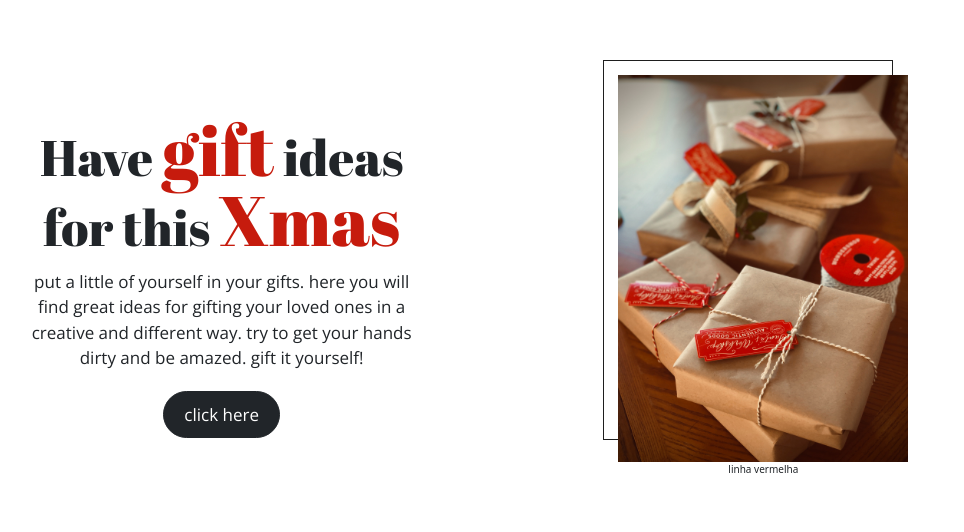
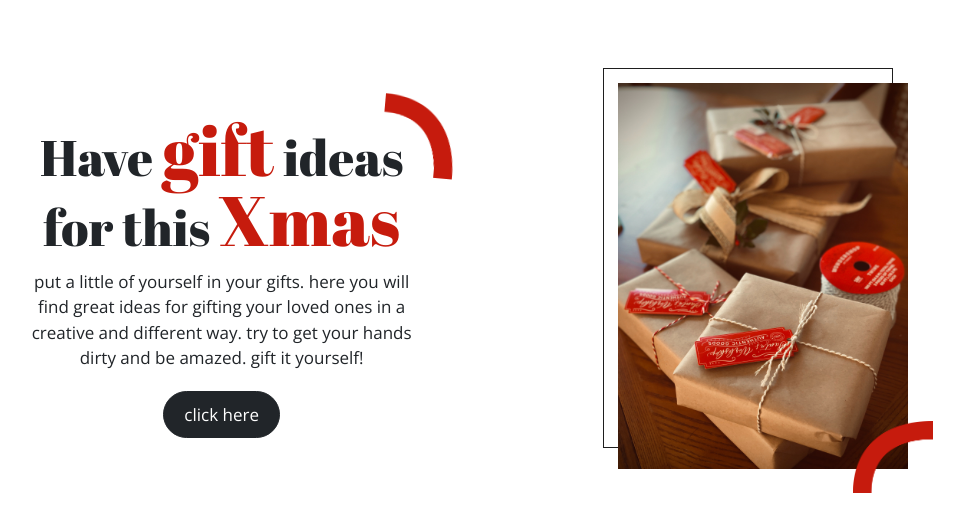
Before and after one commit to alissaps/gift-it-yourself, a React (Create React App) app: page / in a window 1280 px wide. Shown: the part 124-656 px from the top of the page, without its empty margins (175-1139 px from the left). Built offline with nearby package versions, Linux system fonts and the light colour scheme.

Commit message:
add link and red lines

```diff
--- a/src/components/HomePage.css
+++ b/src/components/HomePage.css
@@ -10,22 +10,23 @@
   align-items: center;
   min-height: 100vh;
   justify-content: space-evenly;
-
 }
 
 #main-text {
   width: 400px;
+  position: relative;
 }
 
 h1 {
   font-size: 5rem;
-    font-family: 'Abril Fatface', cursive;
+  font-family: "Abril Fatface", cursive;
   line-height: 1;
+  position: relative;
 }
 
 .red-text {
   font-size: 7rem;
-    color: #C61B0D;
+  color: #c61b0d;
 }
 
 .img {
@@ -38,7 +39,7 @@ h1 {
 }
 
 .black-line {
-    border: 1px #1E1E1E solid;
+  border: 1px #1e1e1e solid;
   width: 290px;
   height: 380px;
   position: absolute;
@@ -51,7 +52,25 @@ h1 {
 }
 
 .text {
-    font-family: 'Open Sans', sans-serif;
+  font-family: "Open Sans", sans-serif;
   font-weight: 400;
   font-size: 1.7rem;
 }
+
+.red-line {
+    width: 80px;
+    transform: rotate(95deg);
+    position: absolute;
+
+}
+
+.text-position {
+    top: -14px;
+    right: -37px;
+}
+
+.image-position {
+    bottom: -24px;
+    transform: rotate(0deg);
+    right: -25px;
+}
--- a/src/components/HomePage.js
+++ b/src/components/HomePage.js
@@ -1,21 +1,34 @@
 import homepageImg from "./assets/homepage.jpeg";
-import "./HomePage.css"
+import redLineImg from "./assets/red-line.png";
+import "./HomePage.css";
+import { Link } from 'react-router-dom'
 
 function HomePage() {
   return (
     <>
       <main className="homepage">
         <section id="main-text">
-          {/* <div>linha vermelha</div> */}
-          <h1 className="pb-3">Have <span className="red-text">gift</span> ideas for this <span className="red-text">Xmas</span></h1>
-          <p className="text pb-3">put a little of yourself in your gifts. here you will find great ideas for gifting your loved ones in a creative and different way. try to get your hands dirty and be amazed. gift it yourself!</p>
-          <button type="button" className="text btn btn-dark rounded-pill">click here</button>
+          <img className="red-line text-position" src={redLineImg} />
+          <h1 className="pb-3">
+            Have <span className="red-text">gift</span> ideas for this{" "}
+            <span className="red-text">Xmas</span>
+          </h1>
+          <p className="text pb-3">
+            put a little of yourself in your gifts. here you will find great
+            ideas for gifting your loved ones in a creative and different way.
+            try to get your hands dirty and be amazed. gift it yourself!
+          </p>
+          <Link to="/giftslist">
+          <button type="button" className="text btn btn-dark rounded-pill">
+            click here
+          </button>
+          </Link>
         </section>
 
         <section id="main-img">
           <div className="black-line"></div>
           <img className="img" src={homepageImg} alt="gift-wrapped" />
-          <div>linha vermelha</div>
+          <img className="red-line image-position" src={redLineImg} />
         </section>
       </main>
     </>
```
Also changed, not shown: src/components/assets/red-line.png (added). Lines whose indentation alone changed are shown as unchanged.
